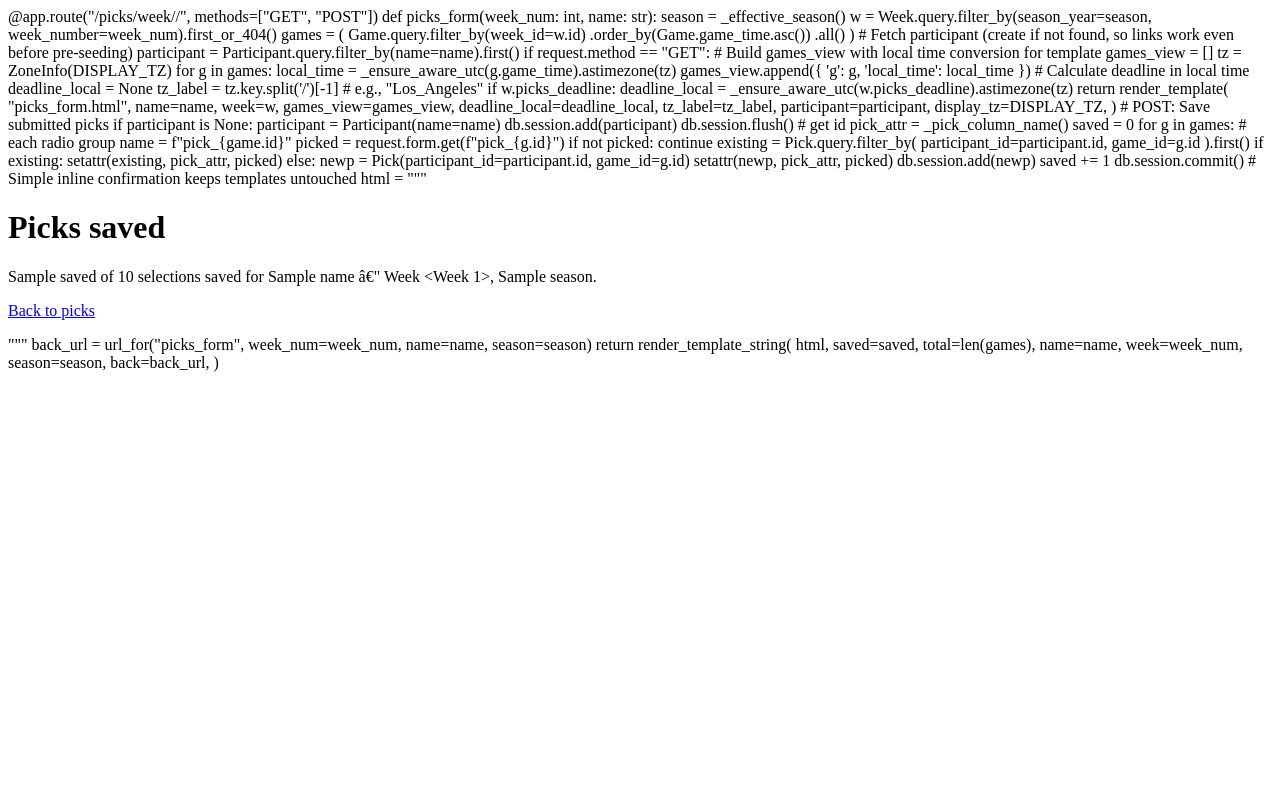
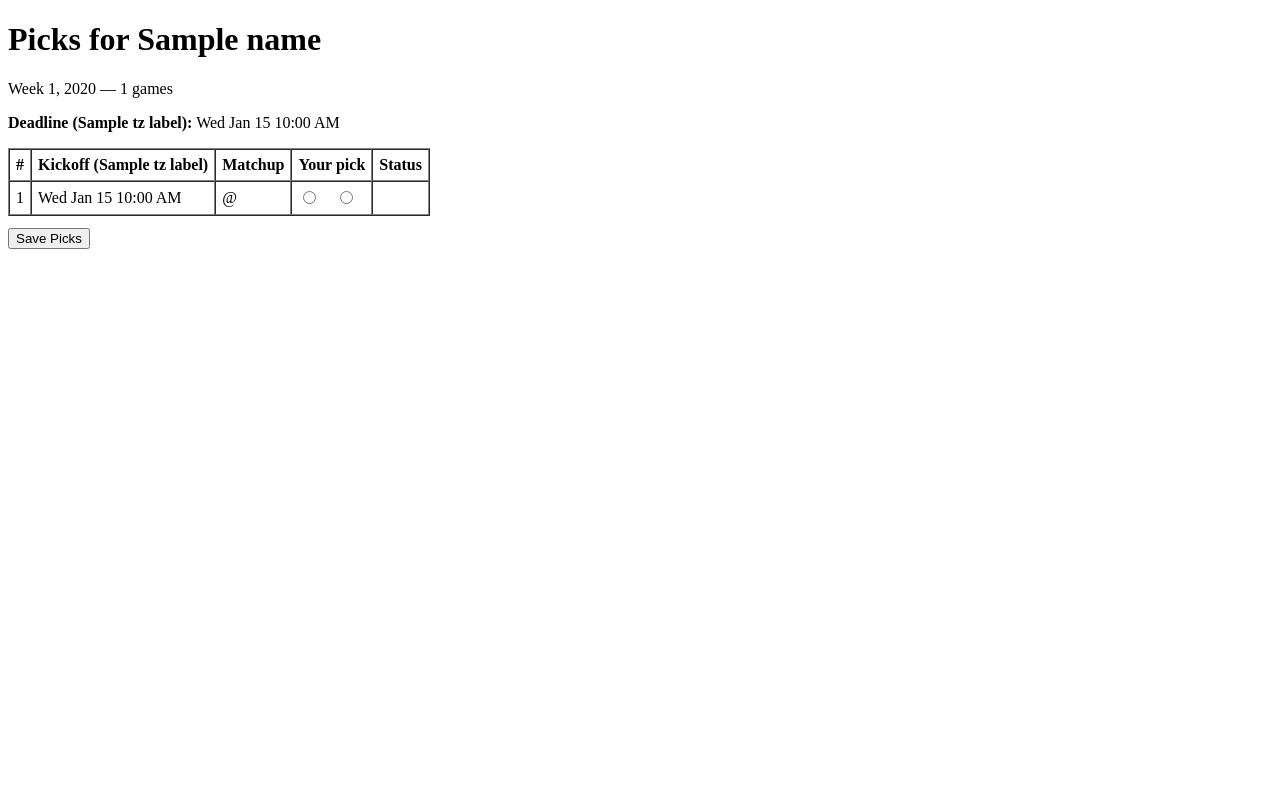
Before and after one commit to 7777tbone7777/nfl-picks, a Flask app: template templates/picks_form.html in a window 1280 px wide. Run offline with Flask 3, Linux system fonts and the light colour scheme; tables that the repository leaves empty hold one stand-in row (values such as "Sample post"); the template is opened without the code that fills it: values that come from a table or form of the project are taken from there, most other values are stand-ins (such as "Sample title", 1, 10 or a date in 2020).

Commit message:
Restore correct picks_form.html template

```diff
--- a/templates/picks_form.html
+++ b/templates/picks_form.html
@@ -1,86 +1,48 @@
-@app.route("/picks/week/<int:week_num>/<name>", methods=["GET", "POST"])
-def picks_form(week_num: int, name: str):
-    season = _effective_season()
-    w = Week.query.filter_by(season_year=season, week_number=week_num).first_or_404()
-    games = (
-        Game.query.filter_by(week_id=w.id)
-        .order_by(Game.game_time.asc())
-        .all()
-    )
+{% extends "base.html" %}
+{% block title %}Picks — Week {{ week.week_number }} {{ week.season_year }}{% endblock %}
+{% block content %}
+  <h1>Picks for {{ name }}</h1>
+  <p>Week {{ week.week_number }}, {{ week.season_year }} — {{ games_view|length }} games</p>
 
-    # Fetch participant (create if not found, so links work even before pre-seeding)
-    participant = Participant.query.filter_by(name=name).first()
+  {% if deadline_local %}
+    <p><strong>Deadline ({{ tz_label }}):</strong> {{ deadline_local.strftime('%a %b %d %I:%M %p %Z') }}</p>
+  {% endif %}
 
-    if request.method == "GET":
-        # Build games_view with local time conversion for template
-        games_view = []
-        tz = ZoneInfo(DISPLAY_TZ)
-        for g in games:
-            local_time = _ensure_aware_utc(g.game_time).astimezone(tz)
-            games_view.append({
-                'g': g,
-                'local_time': local_time
-            })
+  <form method="post">
+    <table border="1" cellpadding="6" cellspacing="0">
+      <thead>
+        <tr>
+          <th>#</th>
+          <th>Kickoff ({{ tz_label }})</th>
+          <th>Matchup</th>
+          <th>Your pick</th>
+          <th>Status</th>
+        </tr>
+      </thead>
+      <tbody>
+        {% for row in games_view %}
+          {% set g = row.g %}
+          <tr>
+            <td>{{ loop.index }}</td>
+            <td>{{ row.local_time.strftime('%a %b %d %I:%M %p %Z') }}</td>
+            <td>{{ g.away_team }} @ {{ g.home_team }}</td>
+            <td>
+              <label>
+                <input type="radio" name="pick_{{ g.id }}" value="away"> {{ g.away_team }}
+              </label>
+              &nbsp;&nbsp;
+              <label>
+                <input type="radio" name="pick_{{ g.id }}" value="home"> {{ g.home_team }}
+              </label>
+            </td>
+            <td>{{ g.status }}</td>
+          </tr>
+        {% endfor %}
+      </tbody>
+    </table>
 
-        # Calculate deadline in local time
-        deadline_local = None
-        tz_label = tz.key.split('/')[-1]  # e.g., "Los_Angeles"
-        if w.picks_deadline:
-            deadline_local = _ensure_aware_utc(w.picks_deadline).astimezone(tz)
-
-        return render_template(
-            "picks_form.html",
-            name=name,
-            week=w,
-            games_view=games_view,
-            deadline_local=deadline_local,
-            tz_label=tz_label,
-            participant=participant,
-            display_tz=DISPLAY_TZ,
-        )
-
-    # POST: Save submitted picks
-    if participant is None:
-        participant = Participant(name=name)
-        db.session.add(participant)
-        db.session.flush()  # get id
-
-    pick_attr = _pick_column_name()
-    saved = 0
-
-    for g in games:
-        # each radio group name = f"pick_{game.id}"
-        picked = request.form.get(f"pick_{g.id}")
-        if not picked:
-            continue
-
-        existing = Pick.query.filter_by(
-            participant_id=participant.id, game_id=g.id
-        ).first()
-
-        if existing:
-            setattr(existing, pick_attr, picked)
-        else:
-            newp = Pick(participant_id=participant.id, game_id=g.id)
-            setattr(newp, pick_attr, picked)
-            db.session.add(newp)
-        saved += 1
-
-    db.session.commit()
-
-    # Simple inline confirmation keeps templates untouched
-    html = """
-    <h1>Picks saved</h1>
-    <p>{{saved}} of {{total}} selections saved for {{name}} â€" Week {{week}}, {{season}}.</p>
-    <p><a href="{{back}}">Back to picks</a></p>
-    """
-    back_url = url_for("picks_form", week_num=week_num, name=name, season=season)
-    return render_template_string(
-        html,
-        saved=saved,
-        total=len(games),
-        name=name,
-        week=week_num,
-        season=season,
-        back=back_url,
-    )
+    <p style="margin-top:12px;">
+      <button type="submit">Save Picks</button>
+    </p>
+  </form>
+{% endblock %}
```
